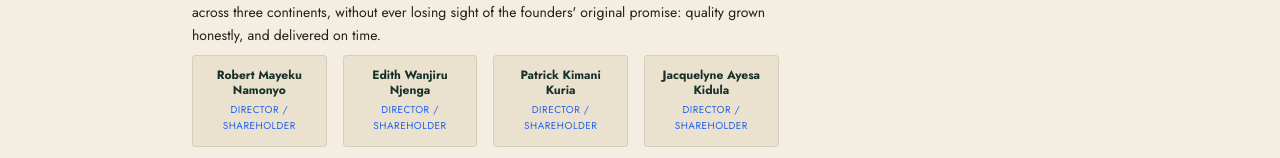
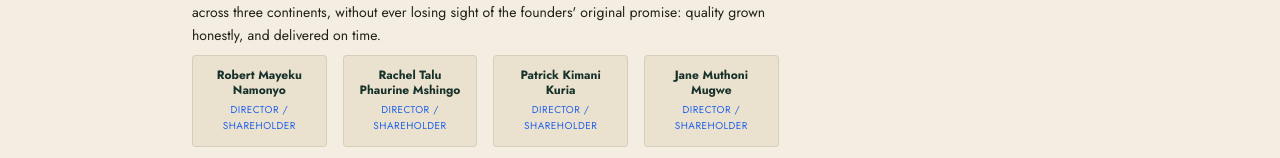
Before and after one commit to Mutisostud02/prime-agro-exports, a React (Vite) app: page /about-us/who-we-are in a window 1280 px wide. Shown: the part 1441-1599 px from the top of the page. Built offline with nearby package versions, Linux system fonts and the light colour scheme; no server answers.

Commit message:
edited director's names

```diff
--- a/src/pages/about/WhoWeArePage.jsx
+++ b/src/pages/about/WhoWeArePage.jsx
@@ -72,9 +72,9 @@ export default function WhoWeArePage() {
             <div className="grid grid-cols-2 sm:grid-cols-4 gap-4 pt-2">
               {[
                 { name: "Robert Mayeku Namonyo", role: "Director / Shareholder" },
-                { name: "Edith Wanjiru Njenga", role: "Director / Shareholder" },
+                { name: "Rachel Talu Phaurine Mshingo", role: "Director / Shareholder" },
                 { name: "Patrick Kimani Kuria", role: "Director / Shareholder" },
-                { name: "Jacquelyne Ayesa Kidula", role: "Director / Shareholder" },
+                { name: "Jane Muthoni Mugwe", role: "Director / Shareholder" },
               ].map((founder) => (
                 <div key={founder.name} className="bg-[#EAE2CE] border border-[#241F18]/10 rounded p-3 text-center">
                   <div className="font-serif font-bold text-xs leading-tight" style={{ color: '#16302A' }}>{founder.name}</div>
```
